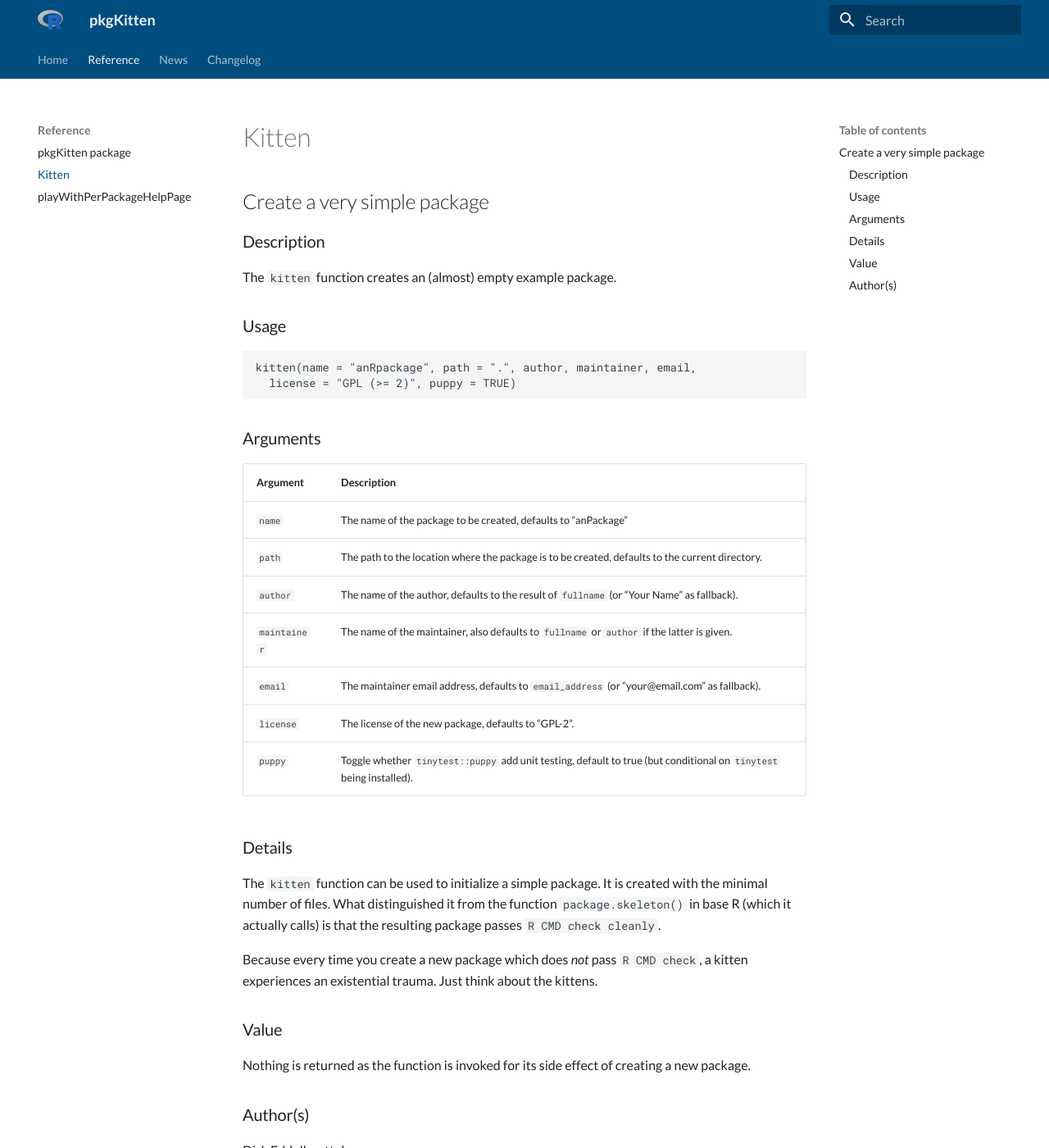
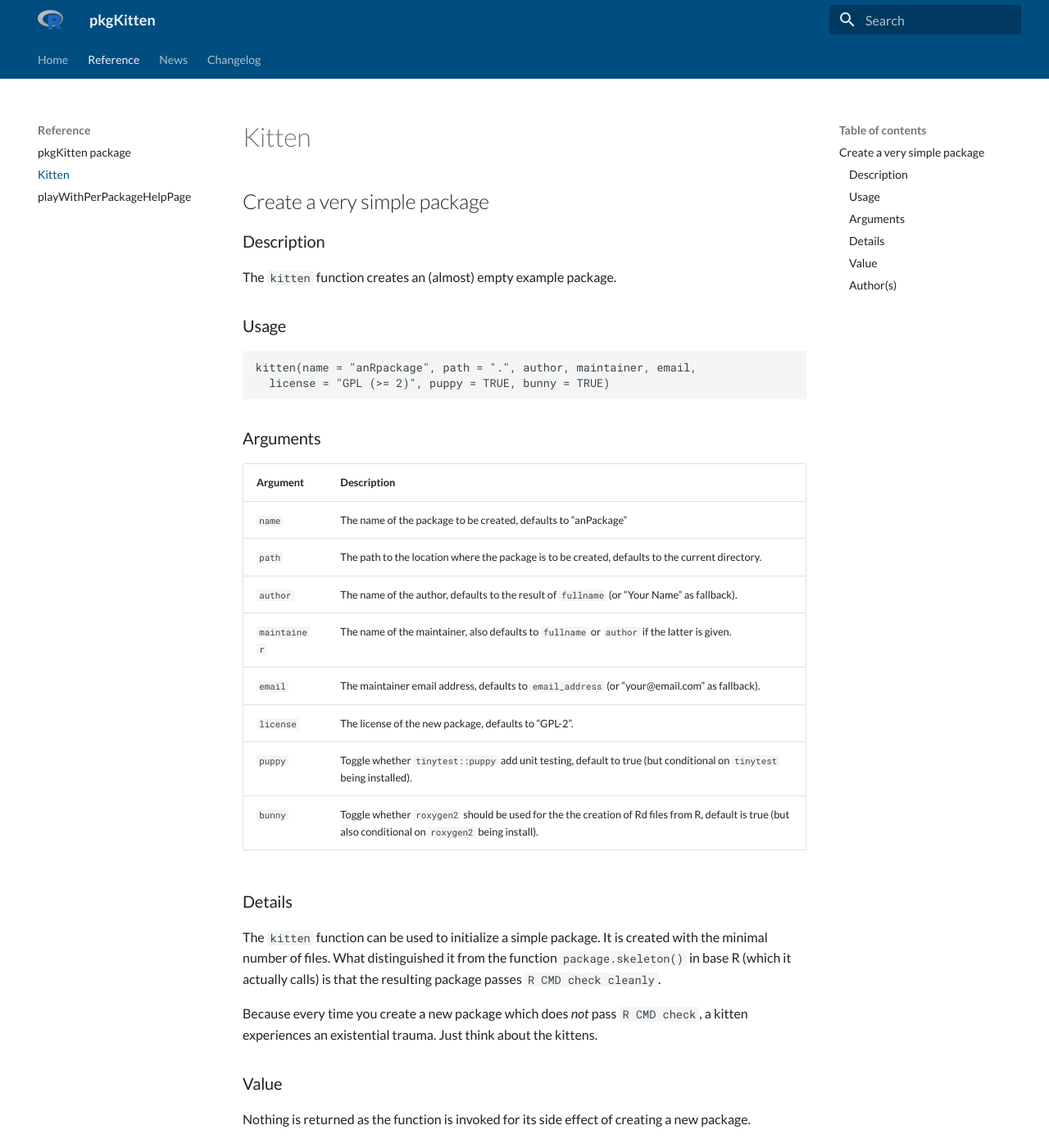
Before and after one commit to eddelbuettel/pkgkitten, an MkDocs documentation site: the page built from docs-src/src/man/kitten.md, in a window 1280 px wide and 1400 px high. Shown: the whole window at 82% size. Built offline with MkDocs 1.6.1 and Material for MkDocs 9.7.7, drawn with Linux system fonts in a browser that asks for light colours.

Commit message:
also update man page in docs-src/ for 0.2.1

```diff
--- a/docs-src/src/man/kitten.md
+++ b/docs-src/src/man/kitten.md
@@ -7,19 +7,20 @@ The `kitten` function creates an (almost) empty example package.
 ### Usage
 
     kitten(name = "anRpackage", path = ".", author, maintainer, email,
-      license = "GPL (>= 2)", puppy = TRUE)
+      license = "GPL (>= 2)", puppy = TRUE, bunny = TRUE)
 
 ### Arguments
 
-| Argument     | Description                                                                                                         |
-| ------------ | ------------------------------------------------------------------------------------------------------------------- |
-| `name`       | The name of the package to be created, defaults to “anPackage”                                                      |
-| `path`       | The path to the location where the package is to be created, defaults to the current directory.                     |
-| `author`     | The name of the author, defaults to the result of `fullname` (or “Your Name” as fallback).                          |
-| `maintainer` | The name of the maintainer, also defaults to `fullname` or `author` if the latter is given.                         |
-| `email`      | The maintainer email address, defaults to `email_address` (or “your@email.com” as fallback).                        |
-| `license`    | The license of the new package, defaults to “GPL-2”.                                                                |
-| `puppy`      | Toggle whether `tinytest::puppy` add unit testing, default to true (but conditional on `tinytest` being installed). |
+| Argument     | Description                                                                                                                                           |
+|--------------|-------------------------------------------------------------------------------------------------------------------------------------------------------|
+| `name`       | The name of the package to be created, defaults to “anPackage”                                                                                        |
+| `path`       | The path to the location where the package is to be created, defaults to the current directory.                                                       |
+| `author`     | The name of the author, defaults to the result of `fullname` (or “Your Name” as fallback).                                                            |
+| `maintainer` | The name of the maintainer, also defaults to `fullname` or `author` if the latter is given.                                                           |
+| `email`      | The maintainer email address, defaults to `email_address` (or “your@email.com” as fallback).                                                          |
+| `license`    | The license of the new package, defaults to “GPL-2”.                                                                                                  |
+| `puppy`      | Toggle whether `tinytest::puppy` add unit testing, default to true (but conditional on `tinytest` being installed).                                   |
+| `bunny`      | Toggle whether `roxygen2` should be used for the the creation of Rd files from R, default is true (but also conditional on `roxygen2` being install). |
 
 ### Details
 
@@ -28,9 +29,9 @@ created with the minimal number of files. What distinguished it from the
 function `package.skeleton()` in base R (which it actually calls) is
 that the resulting package passes `R CMD check cleanly`.
 
-Because every time you create a new package which does *not* pass `R CMD
-check`, a kitten experiences an existential trauma. Just think about the
-kittens.
+Because every time you create a new package which does *not* pass
+`R CMD check`, a kitten experiences an existential trauma. Just think
+about the kittens.
 
 ### Value
 
--- a/docs/man/playWithPerPackageHelpPage/index.html
+++ b/docs/man/playWithPerPackageHelpPage/index.html
@@ -652,8 +652,8 @@ page.</p>
 <p>The <code>playWithPerPackageHelpPage</code> function can be used to create a simple
 help page for a package.</p>
 <p>It has been split off from the <code>kitten</code> function so that it can be
-called from other packages. As such, it is also exported from
-<span class="pkg">pkgKitten</span>.</p>
+called from other packages. As such, it is also exported from <span
+class="pkg">pkgKitten</span>.</p>
 <h3 id="value">Value</h3>
 <p>Nothing is returned as the function is invoked for its side effect of
 creating a new package.</p>
```
Also changed, not shown: docs-src/src/man/playWithPerPackageHelpPage.md (+3 -3 lines), docs/man/kitten/index.html (+8 -4 lines), docs/search/search_index.json (+1 -1 lines), 1 other file.
